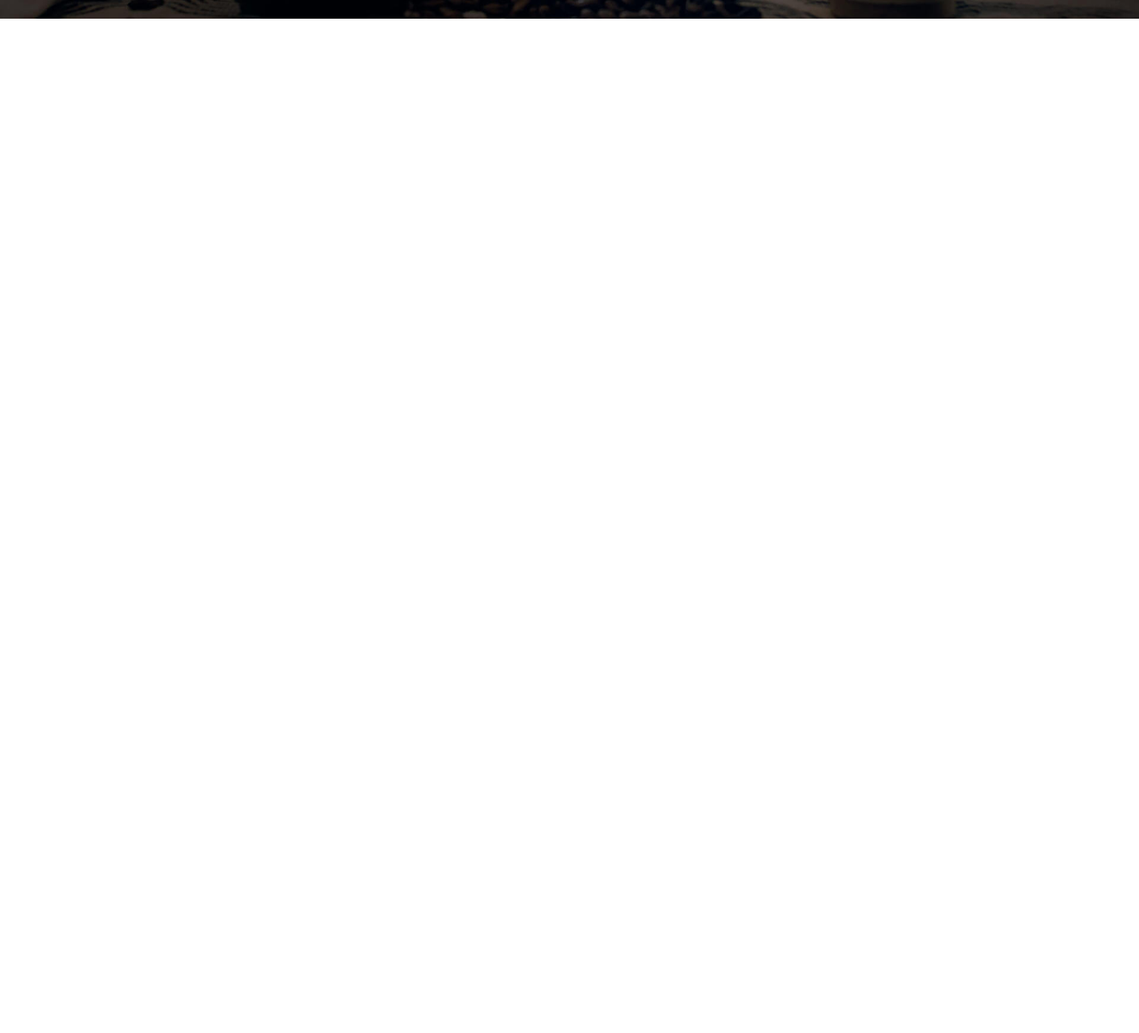
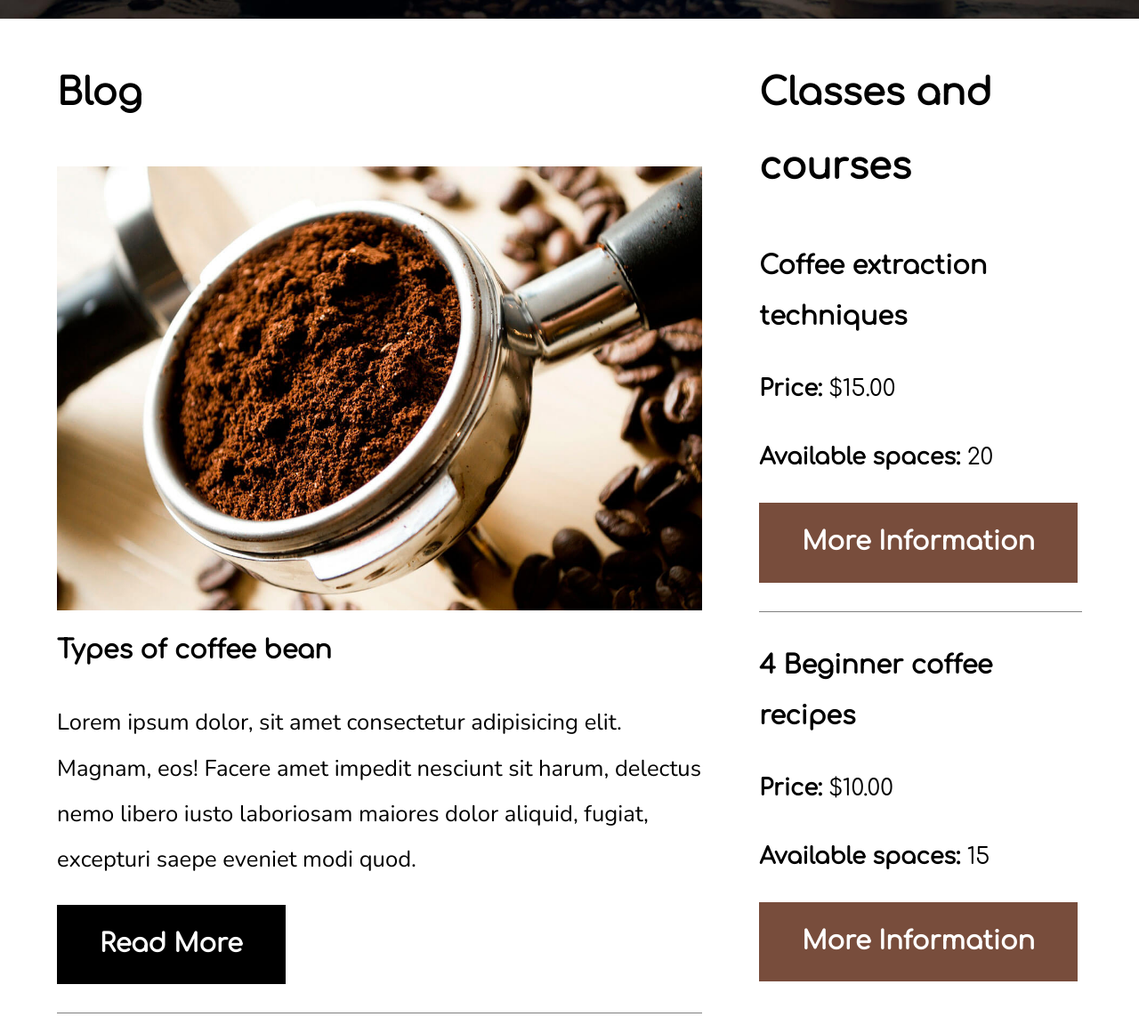
Before and after one commit to Ssilvaa98/Coffee-Blog, a plain HTML site: page Index.html in a window 1280 px wide. Shown: the part 579-1740 px from the top of the page at 89% size. Before the commit the page ends 800 px from the top, so only its background shows below. Drawn offline with nearby package versions, Linux system fonts and the light colour scheme.

Commit message:
img, courses, links, footer added.

```diff
--- a/CSS/Stylesheet.css
+++ b/CSS/Stylesheet.css
@@ -19,11 +19,9 @@ body {
     font-size: 1.6rem;
     line-height: 2;
 }
-
 /** Globals **/
 .container {
-    max-width: 120rem;
-    width: 90%;
+    width: min(90%, 120rem);
     margin: 0 auto;
 }
 
@@ -44,7 +42,7 @@ h2 {
 }
 
 h3 {
-    font-size: 3.2rem;
+    font-size: 2.6rem;
 }
 
 h4 {
@@ -54,7 +52,6 @@ h4 {
 img {
     max-width: 100%;
 }
-
 /** Utilities **/
 .no-margin {
     margin: 0;
@@ -67,7 +64,6 @@ img {
 .text-center {
     text-align: center;
 }
-
 /** header **/
 .header {
     background-image: url(../img/banner.jpg);
@@ -128,3 +124,81 @@ img {
     font-size: 1.8rem;
     color: var(--white);
 }
+/** Courses and more **/
+@media (min-width: 768px) {
+    .principal-content {
+        display: grid;
+        grid-template-columns: 2fr 1fr;
+        column-gap: 4rem;
+    }
+}
+
+.entry {
+    border-bottom: 1px solid grey;
+    margin-bottom: 2rem;
+}
+
+.entry:last-of-type {
+    border-bottom: none;
+    margin-bottom: 0;
+}
+/** Buttons **/
+.button {
+    display: block;
+    font-family: var(--Headingfonts);
+    color: var(--white);
+    text-align: center;
+    padding: 1rem 3rem;
+    font-size: 1.8rem;
+    text-transform: capitalize;
+    font-weight: bold;
+    margin-bottom: 2rem;
+}
+
+@media (min-width: 768px) {
+    .button {
+        display: inline-block;
+    }
+}
+
+.button--primary {
+    background-color: var(--black);
+}
+
+.button--secondary {
+    background-color: var(--primary);
+}
+
+.courses {
+    list-style: none;
+}
+
+.widget-course {
+    border-bottom: 1px solid grey;
+    margin-bottom: 2rem;
+}
+
+.widget-course:last-of-type {
+    border-bottom: none;
+    margin-bottom: 0;
+}
+
+.widget-course__label {
+    font-family: var(--Headingfonts);
+    font-weight: bold;
+}
+
+.widget-course__info {
+    font-weight: normal;
+}
+
+.widget-course__label,
+.widget-course__info {
+    font-size: 1.6rem;
+}
+/** Footer **/
+.footer {
+    background-color: var(--black);
+    padding: .8rem;
+    margin-top: 2rem;
+}
--- a/Index.html
+++ b/Index.html
@@ -34,5 +34,100 @@
         </div>
 
     </header>
+
+    <div class="container principal-content">
+        <main class="Blog">
+            <h3>Blog</h3>
+
+            <article class="entry">
+                <div class="entry__image">
+                    <img src="img/blog1.jpg" alt="blog image">
+                </div>
+
+                <div class="content__entry">
+                    <h4 class="no-margin">Types of coffee bean</h4>
+                    <p>Lorem ipsum dolor, sit amet consectetur adipisicing elit.
+                        Magnam, eos! Facere amet impedit nesciunt sit harum, delectus
+                        nemo libero iusto laboriosam maiores dolor aliquid, fugiat,
+                        excepturi saepe eveniet modi quod.</p>
+                        <a href="entry.html" class="button button--primary">Read more</a>
+                </div>
+            </article>
+
+            <article class="entry">
+                <div class="entry__image">
+                    <img src="img/blog2.jpg" alt="blog image">
+                </div>
+
+                <div class="content__entry">
+                    <h4 class="no-margin">3 delicious coffee recipes</h4>
+                    <p>Lorem ipsum dolor, sit amet consectetur adipisicing elit.
+                        Magnam, eos! Facere amet impedit nesciunt sit harum, delectus
+                        nemo libero iusto laboriosam maiores dolor aliquid, fugiat,
+                        excepturi saepe eveniet modi quod.</p>
+                        <a href="entry.html" class="button button--primary">Read more</a>
+                </div>
+            </article>
+
+            <article class="entry">
+                <div class="entry__image">
+                    <img src="img/blog3.jpg" alt="blog image">
+                </div>
+
+                <div class="content__entry">
+                    <h4 class="no-margin">Coffee benefits</h4>
+                    <p>Lorem ipsum dolor, sit amet consectetur adipisicing elit.
+                        Magnam, eos! Facere amet impedit nesciunt sit harum, delectus
+                        nemo libero iusto laboriosam maiores dolor aliquid, fugiat,
+                        excepturi saepe eveniet modi quod.</p>
+                        <a href="entry.html" class="button button--primary">Read more</a>
+                </div>
+            </article>
+
+        </main>
+        <aside class="sidebar">
+            <h3>Classes and courses</h3>
+
+            <ul class="courses no-padding">
+                <li class="widget-course">
+                    <h4 class="no-margin">Coffee extraction techniques</h4>
+                    <p class="widget-course__label">Price:
+                        <span class="widget-course__info">$15.00</span>
+                    </p>
+                    <p class="widget-course__label">Available spaces:
+                        <span class="widget-course__info">20</span>
+                    </p>
+                    <a href="entry.html" class="button button--secondary">More information</a>
+                </li>
+
+                <li class="widget-course">
+                    <h4 class="no-margin">4 Beginner coffee recipes</h4>
+                    <p class="widget-course__label">Price:
+                        <span class="widget-course__info">$10.00</span>
+                    </p>
+                    <p class="widget-course__label">Available spaces:
+                        <span class="widget-course__info">15</span>
+                    </p>
+                    <a href="entry.html" class="button button--secondary">More information</a>
+                </li>
+            </ul>
+        </aside>
+    </div>
+
+    <footer class="footer">
+        <div class="container">
+            <div class="bar">
+                <a class="logo" href="Index.html">
+                    <h1 class="logo__name no-margin text-center">Coffee<span class="logo__bold">Love</span></h1>
+                </a>
+
+                <nav class="navigation">
+                    <a class="Navigation__link" href="AboutUs.html">About Us</a>
+                    <a class="Navigation__link" href="Courses.html">Courses</a>
+                    <a class="Navigation__link" href="Contact.html">Contact</a>
+                </nav>
+            </div>
+        </div>
+    </footer>
 </body>
 </html>
```
